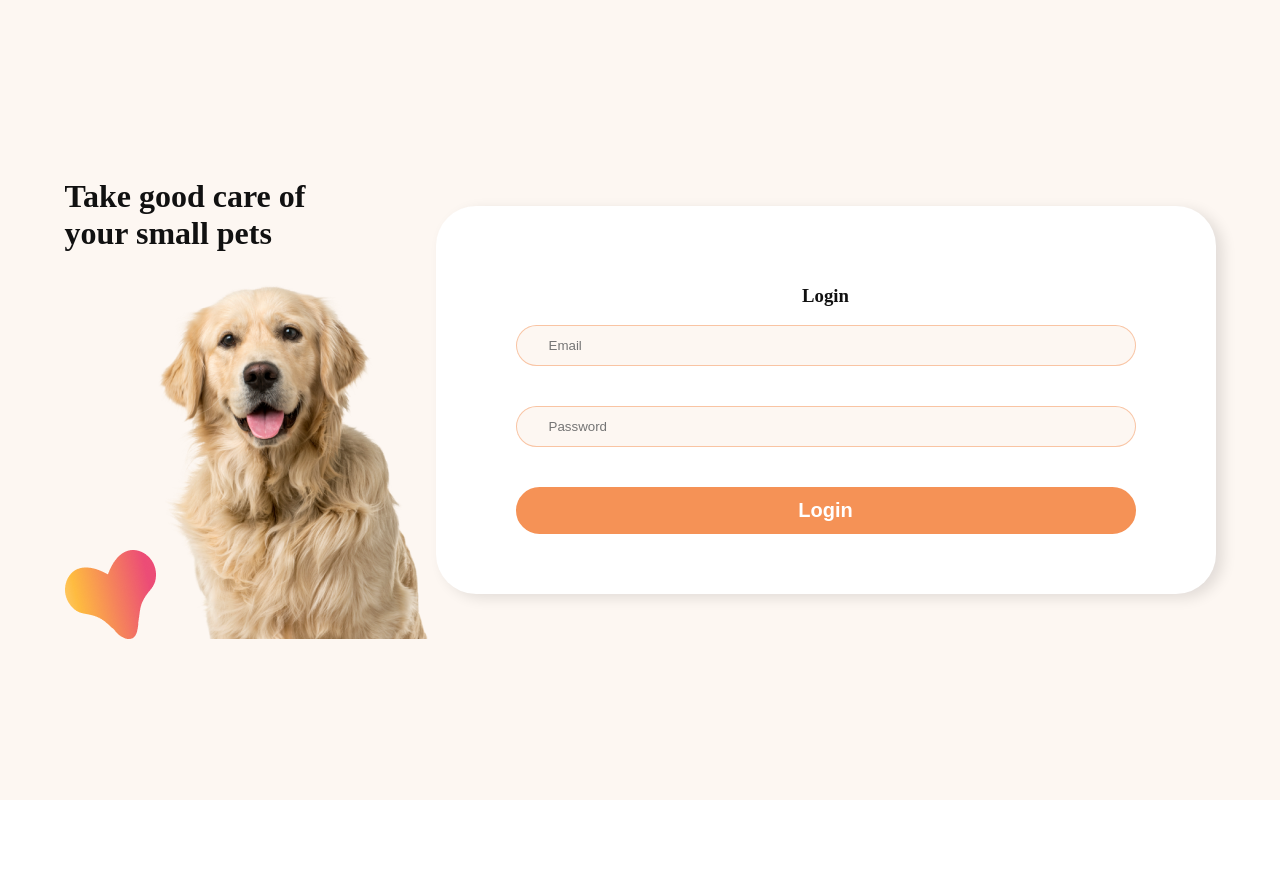
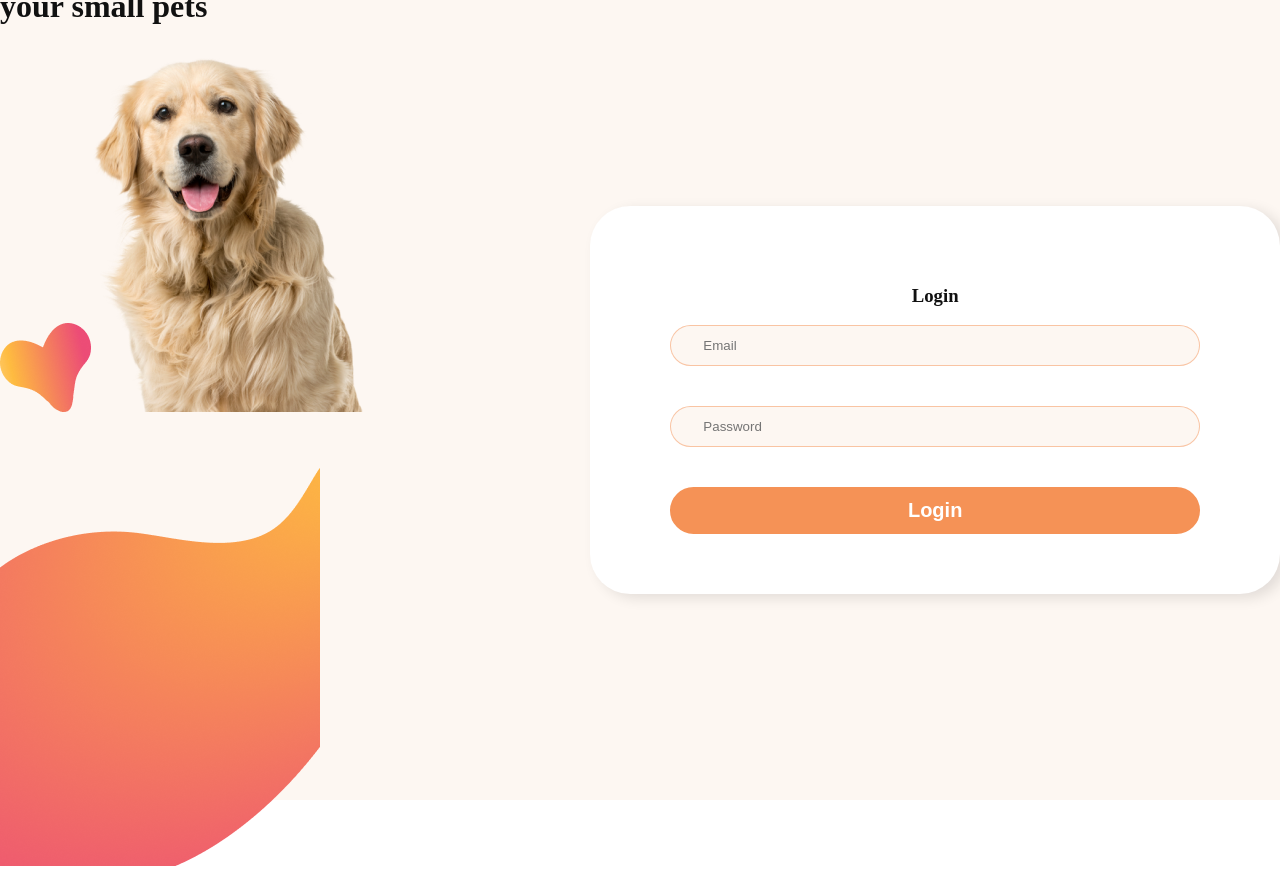
Before and after one commit to gradussus/petly-front, a React (Create React App) app: page / in a window 1280 px wide. Before the commit the page ends 800 px from the top, so only its background shows below. Built offline with nearby package versions, Linux system fonts and the light colour scheme.

Commit message:
upd styles

```diff
--- a/src/components/Home/Home.jsx
+++ b/src/components/Home/Home.jsx
@@ -1,10 +1,15 @@
 import imgHeart from '../../pages/HomePage/images/desktop/heart.png';
 import titleImg from '../../pages/HomePage/images/mobile/labro.png';
+import bgrImage from '../../pages/HomePage/images/mobile/Vector.png';
 
 
-const Home = ({heart = imgHeart, labro = titleImg}) => {
+const Home = ({
+    heart = imgHeart,
+    labro = titleImg,
+    vector = bgrImage
+}) => {
     return (
-        <div>
+        <div className="home">
 
                 <h1>
                     <span>Take good care of</span>
@@ -13,28 +18,11 @@ const Home = ({heart = imgHeart, labro = titleImg}) => {
                 </h1>
             <img src={heart} alt={heart} />
             <img src={labro} alt={labro} />
-
+            <img src={vector} alt={vector} />
 
 
         </div>
     );
 };
 
-// ReactDOM.render(<App />, document.querySelector('#root'));
-
 export default Home;
-
-// export const Home = () => {
-//     return (
-//         <div className={scss.home__container}>
-//             <Container>
-//                 <h1 className={scss.home__title}>
-//                     <span>{t('Take good care of')}</span>
-//                     <br />
-//                     <span>{t('your small pets')}</span>
-//                 </h1>
-//                 <img src={heart} alt="heart" className={scss.home__heart} />
-//             </Container>
-//         </div>
-//     );
-// };
```
Also changed, not shown: src/components/Home/Home.styled.js (added, +13 -0 lines).
